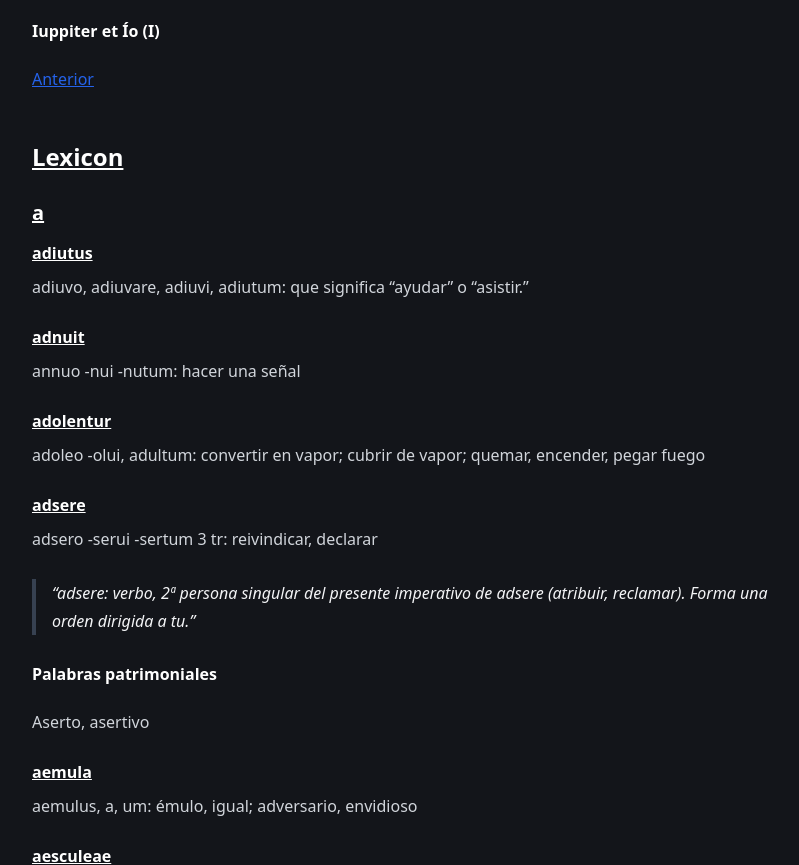
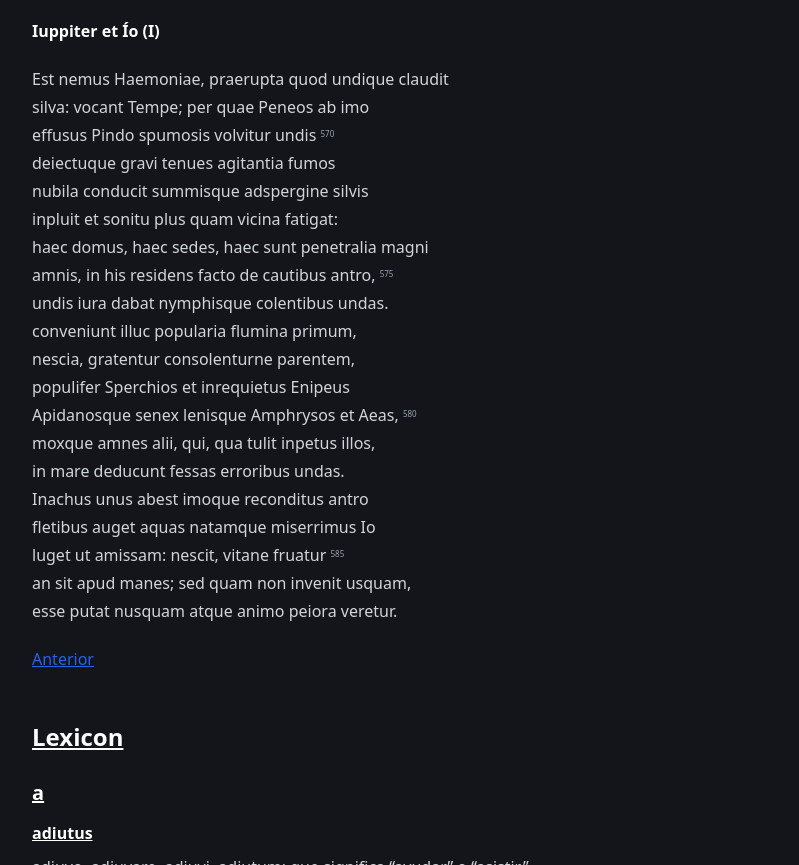
Before and after one commit to webferrol/astro-philologia-app, an Astro site: page /latinitatis-exercitationes/metamorphoseon-i-438 in a window 1280 px wide. Shown: the part 7203-8068 px from the top of the page, without its empty margins (240-1039 px from the left). Built offline with nearby package versions, Linux system fonts and the light colour scheme; Astro itself is replaced by a stand-in of ours.

Commit message:
updated metamorphoseon-i-438.md
567

```diff
--- a/src/content/latin/metamorphoseon-i-438.md
+++ b/src/content/latin/metamorphoseon-i-438.md
@@ -197,6 +197,26 @@ finierat <abbr title="Παιάν: su significado origal es 'sanación'. Luego se
 
 **Iuppiter et Ío (I)**
 
+Est nemus Haemoniae, praerupta quod undique claudit
+silva: vocant Tempe; per quae Peneos ab imo
+effusus Pindo spumosis volvitur undis <sup class="text-[.5em] text-gray-400">570</sup>
+deiectuque gravi tenues agitantia fumos
+nubila conducit summisque adspergine silvis
+inpluit et sonitu plus quam vicina fatigat:
+haec domus, haec sedes, haec sunt penetralia magni
+amnis, in his residens facto de cautibus antro, <sup class="text-[.5em] text-gray-400">575</sup>
+undis iura dabat nymphisque colentibus undas.
+conveniunt illuc popularia flumina primum,
+nescia, gratentur consolenturne parentem,
+populifer Sperchios et inrequietus Enipeus
+Apidanosque senex lenisque Amphrysos et Aeas, <sup class="text-[.5em] text-gray-400">580</sup>
+moxque amnes alii, qui, qua tulit inpetus illos,
+in mare deducunt fessas erroribus undas.
+Inachus unus abest imoque reconditus antro
+fletibus auget aquas natamque miserrimus Io
+luget ut amissam: nescit, vitane fruatur <sup class="text-[.5em] text-gray-400">585</sup>
+an sit apud manes; sed quam non invenit usquam,
+esse putat nusquam atque animo peiora veretur.
 
 
 
```
